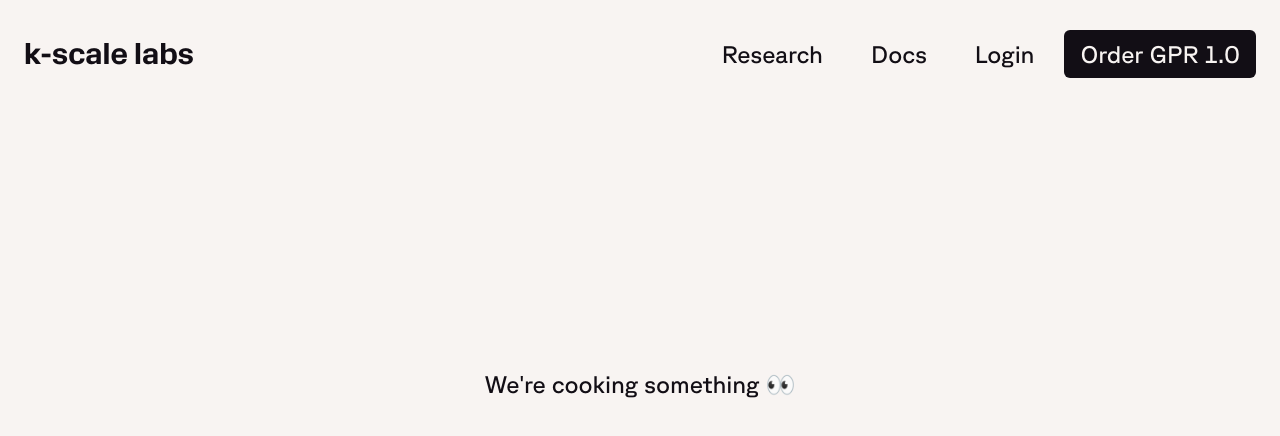
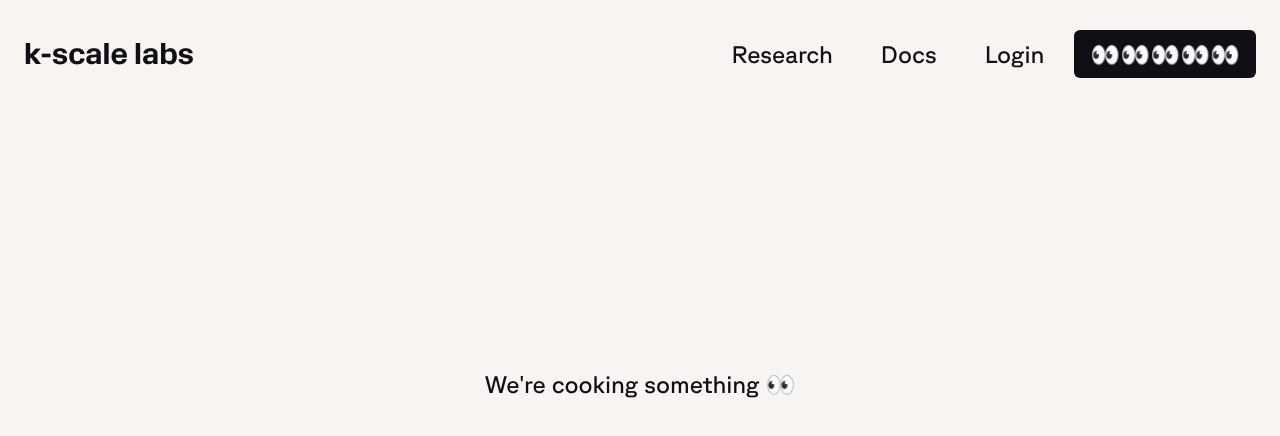
Before and after one commit to zeroth-robotics/zeroth-frontend, a Next.js app: page / in a window 1280 px wide. Shown: the top 436 px of the page. Built offline with nearby package versions, Linux system fonts and the light colour scheme.

Commit message:
update things

```diff
--- a/src/components/buttons/ctaButton.tsx
+++ b/src/components/buttons/ctaButton.tsx
@@ -6,7 +6,7 @@ import {
     navMotionTransition,
     transitionEaseLinearDuration300, scaleMotionNumber
 } from "@/components/util/constants";
-
+//Order GPR 1.0
 const CTAButton = () => {
     return (
         <motion.button
@@ -19,7 +19,7 @@ const CTAButton = () => {
                 borderRadius: "0.375rem",
             }}
             whileHover={scaleMotionNumber}>
-            Order GPR 1.0
+            👀👀👀👀👀
         </motion.button>
     );
 };
--- a/src/components/navbar/navbar.tsx
+++ b/src/components/navbar/navbar.tsx
@@ -8,7 +8,7 @@ import BurgerMenu from "@/components/navbar/burgerMenu";
 import BurgerOpenButton from "@/components/navbar/burgerOpenButton";
 
 const navItems: string[] = ["research", "docs", "login"];
-const navItemLinks: string[] = ["https://kscale.dev/research", "https://docs.kscale.dev/", "https://kscale.dev/"];
+const navItemLinks: string[] = ["https://kscale.dev/research", "https://docs.kscale.dev/", "https://dashboard.kscale.dev/login"];
 
 const navVariants = {
     visible: {
```
